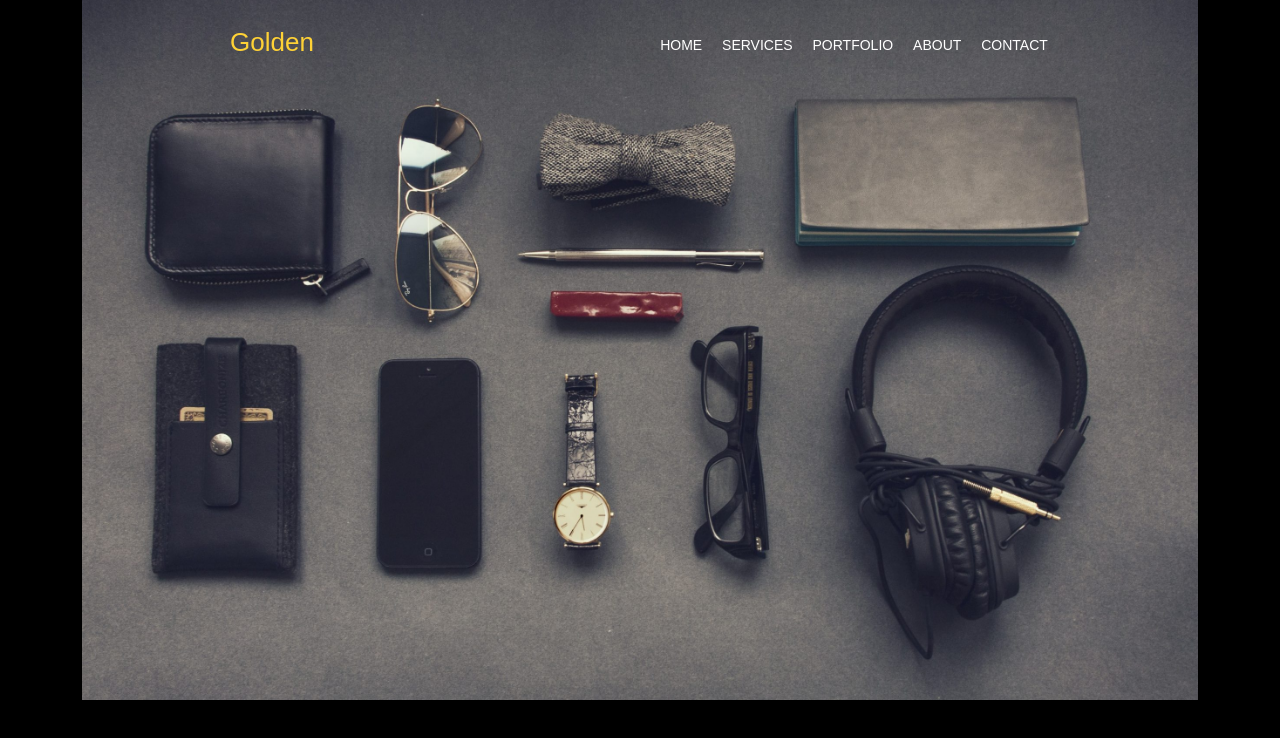
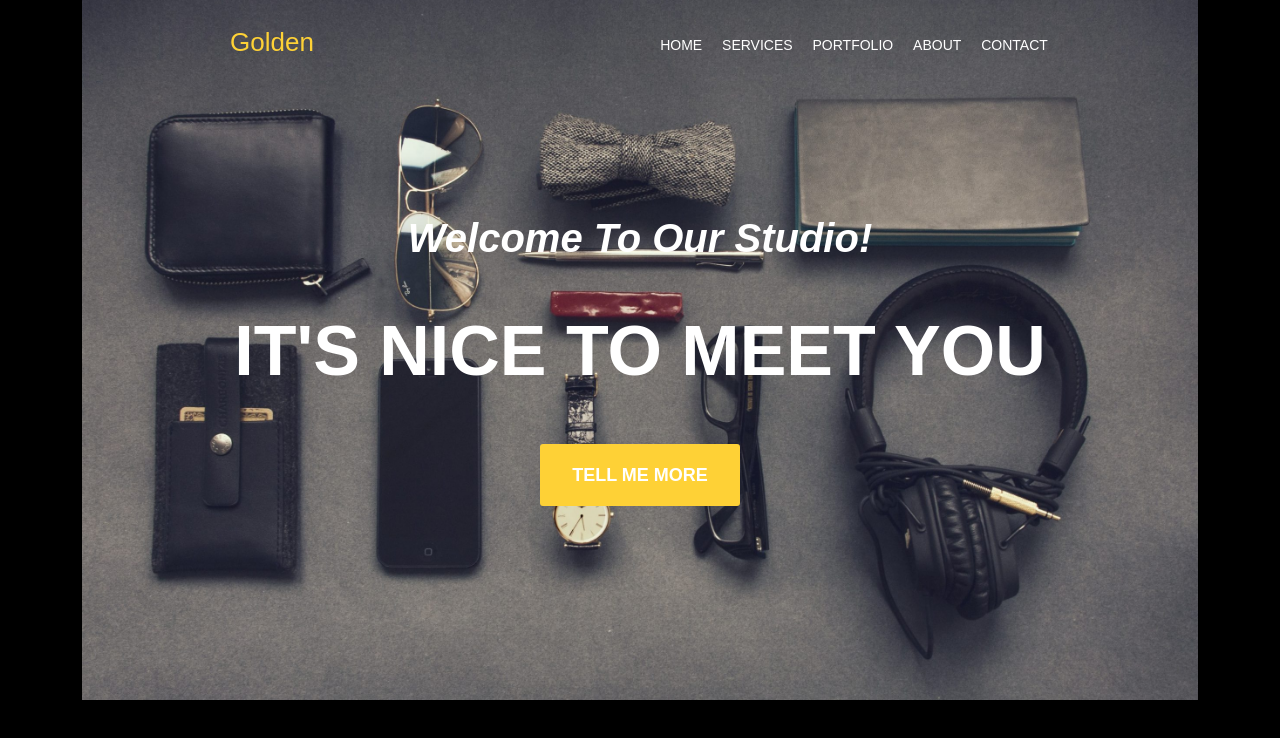
Before and after one commit to bpedryc83/Module-4_6, a website: page index.html in a window 1280 px wide. Drawn offline with Linux system fonts and the light colour scheme; a web font is replaced by a local one.

Commit message:
Complete the text for the header section

```diff
--- a/index.html
+++ b/index.html
@@ -6,6 +6,7 @@
         <title>Module 4 - git, npm and task runner</title>
         <link href="http://fonts.cdnfonts.com/css/wisdom-script" rel="stylesheet">
         <link href="http://fonts.cdnfonts.com/css/montserrat" rel="stylesheet">
+        <link href="http://fonts.cdnfonts.com/css/droid-serif-2" rel="stylesheet">
         <link rel="stylesheet" href="https://use.fontawesome.com/releases/v6.0.0/css/all.css">
         <link href="https://fonts.googleapis.com/css2?family=Raleway:wght@300&display=swap" rel="stylesheet">
         <link rel="stylesheet" href="vendors/bootstrap-grid.css">
@@ -30,6 +31,17 @@
                     </span>
 
                 </div>
+                <div class="center-header">
+                    <div>
+                        <h3>Welcome To Our Studio!</h3>
+                    </div>
+                    <div>
+                        <h1>IT'S NICE TO MEET YOU</h1>
+                    </div>
+                    <div class="btn">
+                        <a href="#">TELL ME MORE</a>
+                    </div>
+                </div>
             </div>
         </section>
     </body>
--- a/sass/style.scss
+++ b/sass/style.scss
@@ -75,3 +75,45 @@ body {
         }
     }
 }
+
+.center-header {
+    position: absolute;
+    max-height: 70%;
+    width: 100%;
+    top: 50%;
+    left: 50%;
+    transform: translate(-50%, -50%);
+    line-height: 1.0;
+}
+
+h1 {
+    font-family: 'Montserrat', sans-serif;
+    font-size: 70px;
+}
+
+h3 {
+    font-family: 'Droid Serif', sans-serif;
+    font-size: 40px;
+    font-style: italic;
+}
+
+.btn {
+    font-family: 'Montserrat', sans-serif;
+    font-weight: bold;
+    font-size: 18px;
+    max-width: 200px;
+    margin: 24px auto;
+    padding: 20px;
+    border-radius: 3px;
+    border-width: 2px;
+    border-style: solid;
+    border-color: #fed136;
+    background-color: #fed136;
+    a {
+        text-decoration: none;
+        color: #ffffff;
+    }
+    a:hover {
+        color: black;
+    }
+}
```
Also changed, not shown: css/style.css, 1 other file.
